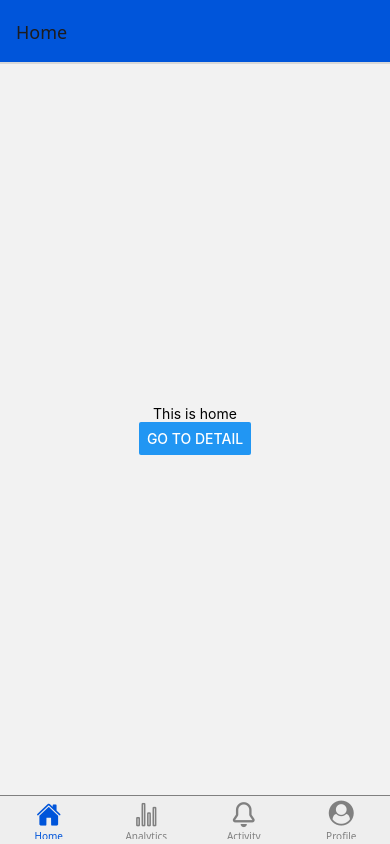
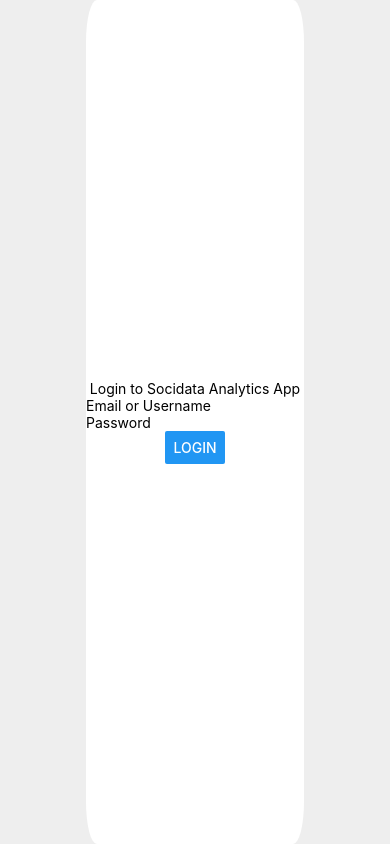
Before and after one commit to Habil233z/React-Native-App, a React Native app: screen /LoginScreen in a window 390 px wide. Built offline with nearby package versions, Linux system fonts and the light colour scheme.

Commit message:
create login and AsyncStorage to store token

```diff
--- a/App.tsx
+++ b/App.tsx
@@ -3,6 +3,7 @@
 import { createBottomTabNavigator } from "@react-navigation/bottom-tabs";
 import { Ionicons, Octicons, FontAwesome } from "@expo/vector-icons";
 
+import LoginScreen from "./src/screens/LoginScreen";
 import HomeScreen from "./src/screens/HomeScreen";
 import AnalyticsScreen from "./src/screens/AnalyticsScreen";
 import ActivityScreen from "./src/screens/ActivityScreen";
@@ -10,8 +11,8 @@
 import { View } from "react-native";
 
 export type RootStackParamList = {
+  LoginScreen: undefined
   MainApp: undefined
-  Detail: {id: number, name: string}
 }
 
 export type RootTabParamList = {
@@ -70,7 +71,8 @@
 export default function App() {
   return (
     <NavigationContainer>
-      <Stack.Navigator initialRouteName="MainApp">
+      <Stack.Navigator initialRouteName="LoginScreen">
+        <Stack.Screen name="LoginScreen" component={LoginScreen} options={{headerShown: false}}/>
         <Stack.Screen name="MainApp" component={BottomTabs} options={{headerShown: false}}/>
       </Stack.Navigator>
     </NavigationContainer>
--- a/package.json
+++ b/package.json
@@ -10,9 +10,11 @@
   },
   "dependencies": {
     "@expo/vector-icons": "^15.0.2",
+    "@react-native-async-storage/async-storage": "2.2.0",
     "@react-navigation/bottom-tabs": "^7.18.2",
     "@react-navigation/native": "^7.3.3",
     "@react-navigation/native-stack": "^7.17.5",
+    "axios": "^1.18.0",
     "expo": "~56.0.5",
     "expo-status-bar": "~56.0.4",
     "react": "19.2.3",
--- a/src/screens/HomeScreen.tsx
+++ b/src/screens/HomeScreen.tsx
@@ -1,15 +1,13 @@
 import { View, Text, Button } from "react-native";
+import { getItem } from "../utils/AsyncStorage";
 
-export default function HomeScreen({navigation}: any) {
+export default function HomeScreen() {
+    const token = getItem("userToken")
+
     return (
         <View style={{flex: 1, justifyContent: "center", alignItems: "center"}}>
             <Text>This is home</Text>
-            <Button
-                title="Go to detail"
-                onPress={() => {
-                    navigation.navigate("Detail", {id: 2, name: "Shoes"})
-                }}
-            />
+            <Text>Token: {token}</Text>
         </View>
     )
 }
--- /dev/null
+++ b/src/screens/LoginScreen.tsx
@@ -0,0 +1,45 @@
+import axios from "axios";
+import { useState } from "react";
+import { View, Text, Button, TextInput } from "react-native";
+import { setItem } from "../utils/AsyncStorage";
+
+export default function LoginScreen({navigation}: any) {
+    const [emailOrUsername, setEmailOrUsername] = useState("")
+    const [password, setPassword] = useState("")
+
+    const [wrong, setWrong] = useState(false)
+
+    async function handleClick(e: any) {
+        try {
+            const response = await axios.post("http://192.168.18.162:3000/login", {emailOrUsername, password})
+            setWrong(false)
+            const token = response.data.token
+            setItem("userToken", token)
+            navigation.navigate("MainApp")
+        } catch (error) {
+            setWrong(true)
+            console.log(error)
+        }
+    }
+
+    return (
+        <View style={{flex: 1, justifyContent: "center", alignItems: "center", backgroundColor: "#EEEEEE"}}>
+            <View style={{backgroundColor: "white", flex: 1, justifyContent: "center", alignItems: "center", maxHeight: "150", paddingHorizontal: "20", borderRadius: "5%"}}>
+                <Text>Login to Socidata Analytics App</Text>
+                <View>
+                <TextInput
+                placeholder="Email or Username"
+                onChangeText={setEmailOrUsername}
+                ></TextInput>
+                <TextInput
+                placeholder="Password"
+                secureTextEntry={true}
+                onChangeText={setPassword}
+                ></TextInput>
+                </View>
+                <Button title="Login" onPress={handleClick}/>
+                {wrong && <Text>Username or password are incorrect</Text>}
+            </View>
+        </View>
+    )
+}
--- /dev/null
+++ b/src/utils/AsyncStorage.ts
@@ -0,0 +1,19 @@
+import AsyncStorage from '@react-native-async-storage/async-storage';
+
+export const setItem = async (key: string, value: any) => {
+  try {
+    await AsyncStorage.setItem(key, JSON.stringify(value));
+  } catch (error) {
+    console.error('Error setting item:', error);
+  }
+};
+
+export const getItem = async (key: string) => {
+  try {
+    const value = await AsyncStorage.getItem(key);
+    return value != null ? JSON.parse(value) : null;
+  } catch (error) {
+    console.error('Error getting item:', error);
+    return null;
+  }
+};
```
Also changed, not shown: 1 other file (tests, documents, lock files or other folders).
